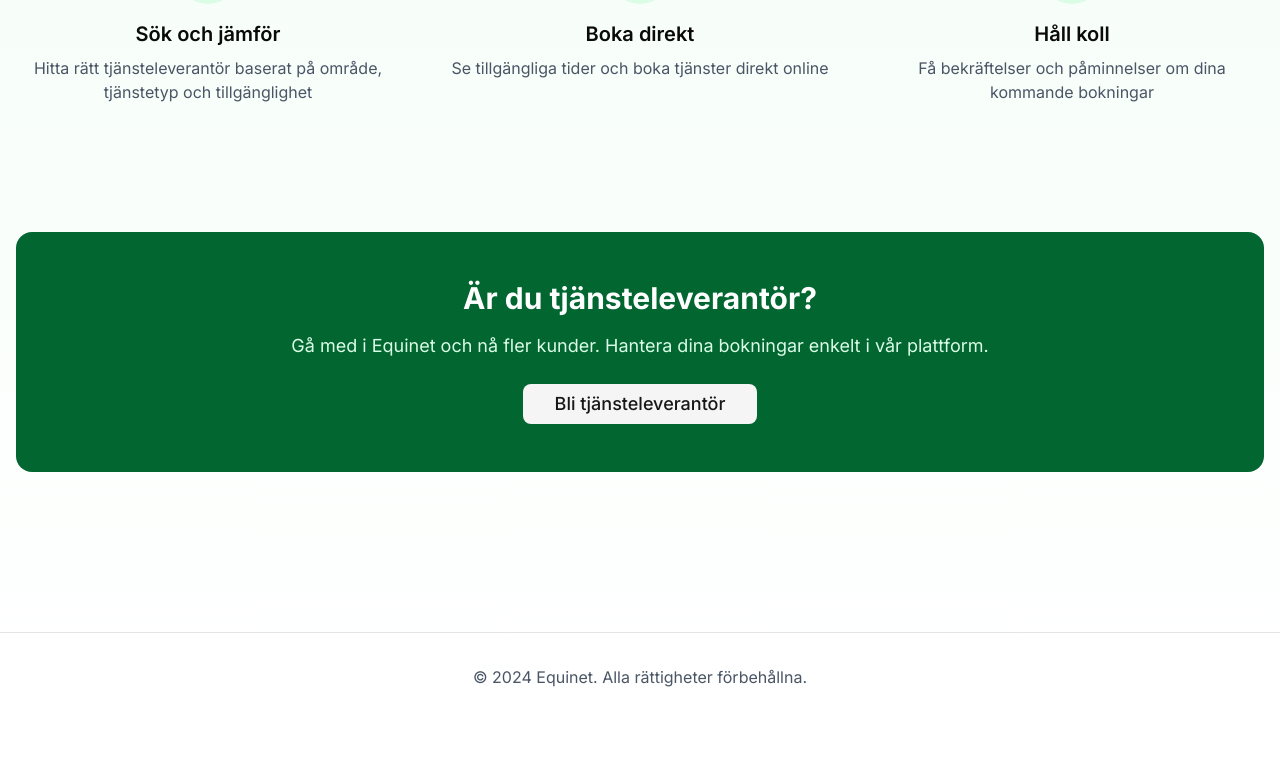
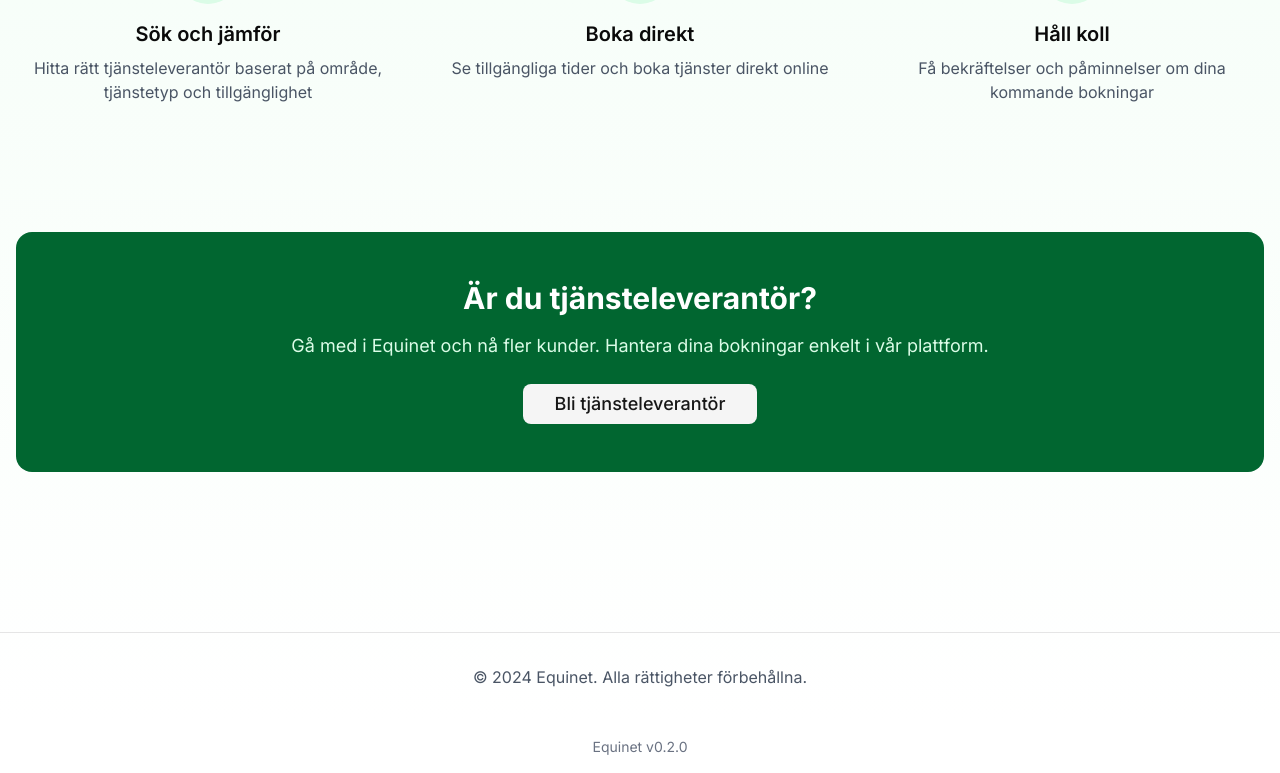
Before and after one commit to cola500/equinet, a Next.js app: page / in a window 1280 px wide. Shown: the part 609-1382 px from the top of the page. Before the commit the page ends 1330 px from the top, so only its background shows below. Built offline with nearby package versions, Linux system fonts and the light colour scheme; no server answers; the database is empty.

Commit message:
feat(ui): add version footer to app layout
Display app version from package.json in footer, always positioned at bottom.

Co-Authored-By: Claude Opus 4.5 <noreply@anthropic.com>

```diff
--- a/src/app/layout.tsx
+++ b/src/app/layout.tsx
@@ -4,6 +4,7 @@ import "./globals.css";
 import "leaflet/dist/leaflet.css";
 import SessionProvider from "@/components/providers/SessionProvider";
 import { Toaster } from "@/components/ui/sonner";
+import { Footer } from "@/components/layout/Footer";
 
 const inter = Inter({
   subsets: ["latin"],
@@ -23,7 +24,12 @@ export default function RootLayout({
     <html lang="sv">
       <body className={`${inter.className} antialiased`}>
         <SessionProvider>
-          {children}
+          <div className="min-h-screen flex flex-col">
+            <main className="flex-1">
+              {children}
+            </main>
+            <Footer />
+          </div>
           <Toaster />
         </SessionProvider>
       </body>
--- /dev/null
+++ b/src/components/layout/Footer.tsx
@@ -0,0 +1,9 @@
+import packageJson from "../../../package.json"
+
+export function Footer() {
+  return (
+    <footer className="py-4 text-center text-sm text-gray-500">
+      <p>Equinet v{packageJson.version}</p>
+    </footer>
+  )
+}
```
